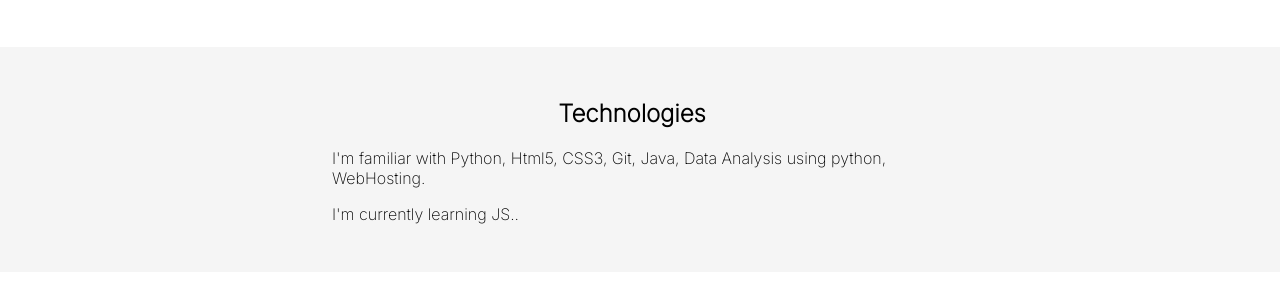
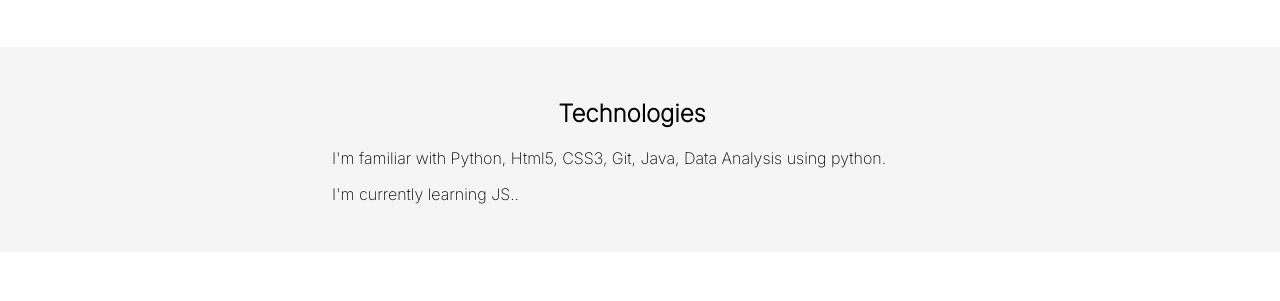
Before and after one commit to Lumine8/personal-repo1, a plain HTML site: page index.html in a window 1280 px wide. Shown: the part 446-747 px from the top of the page. Drawn offline with Linux system fonts and the light colour scheme.

Commit message:
Update index.html

```diff
--- a/index.html
+++ b/index.html
@@ -32,8 +32,7 @@
     <section class="section off-white-sec">
         <div class="container container-center">
             <h1>Technologies</h1>
-            <p>I'm familiar with Python, Html5, CSS3, Git, Java, Data Analysis using python,
-                WebHosting.</p>
+            <p>I'm familiar with Python, Html5, CSS3, Git, Java, Data Analysis using python.</p>
                 <p>
                 I'm currently learning JS..
             </p>
```
